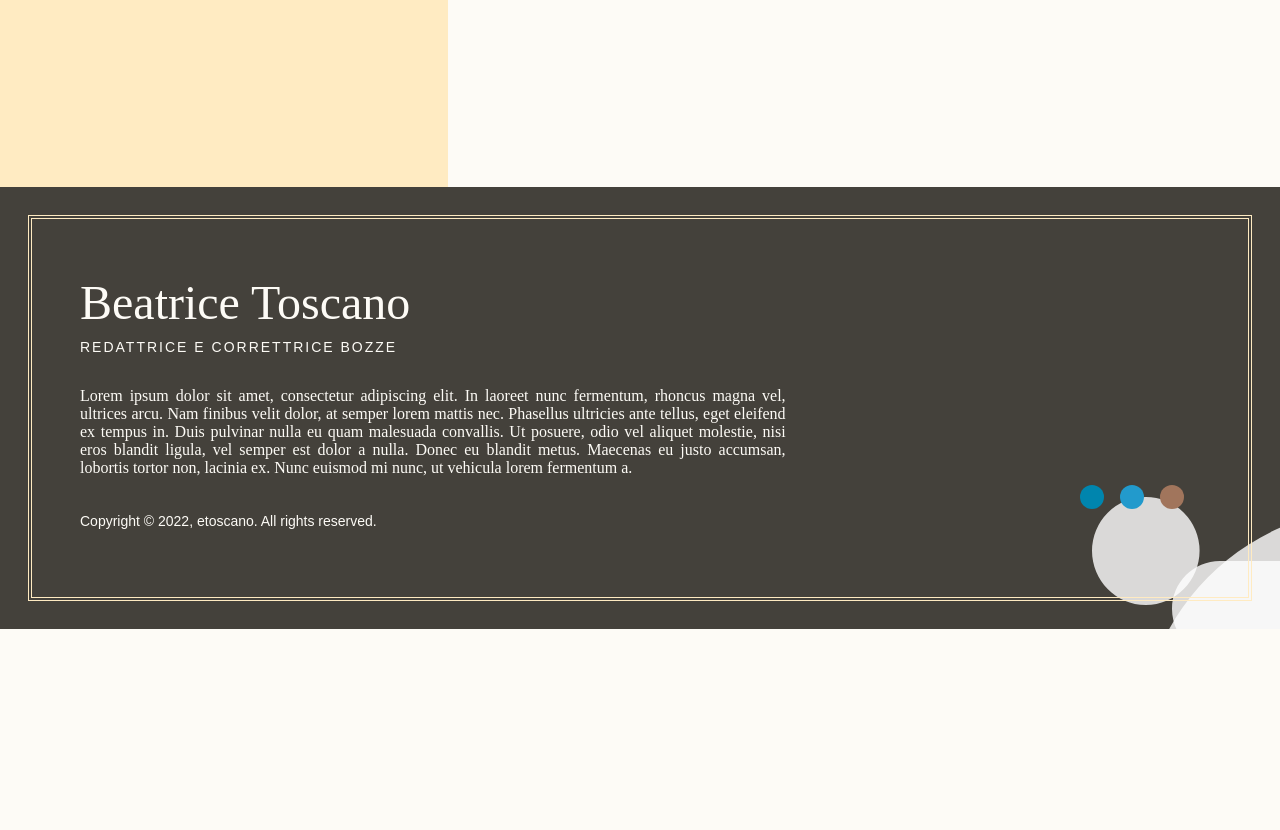
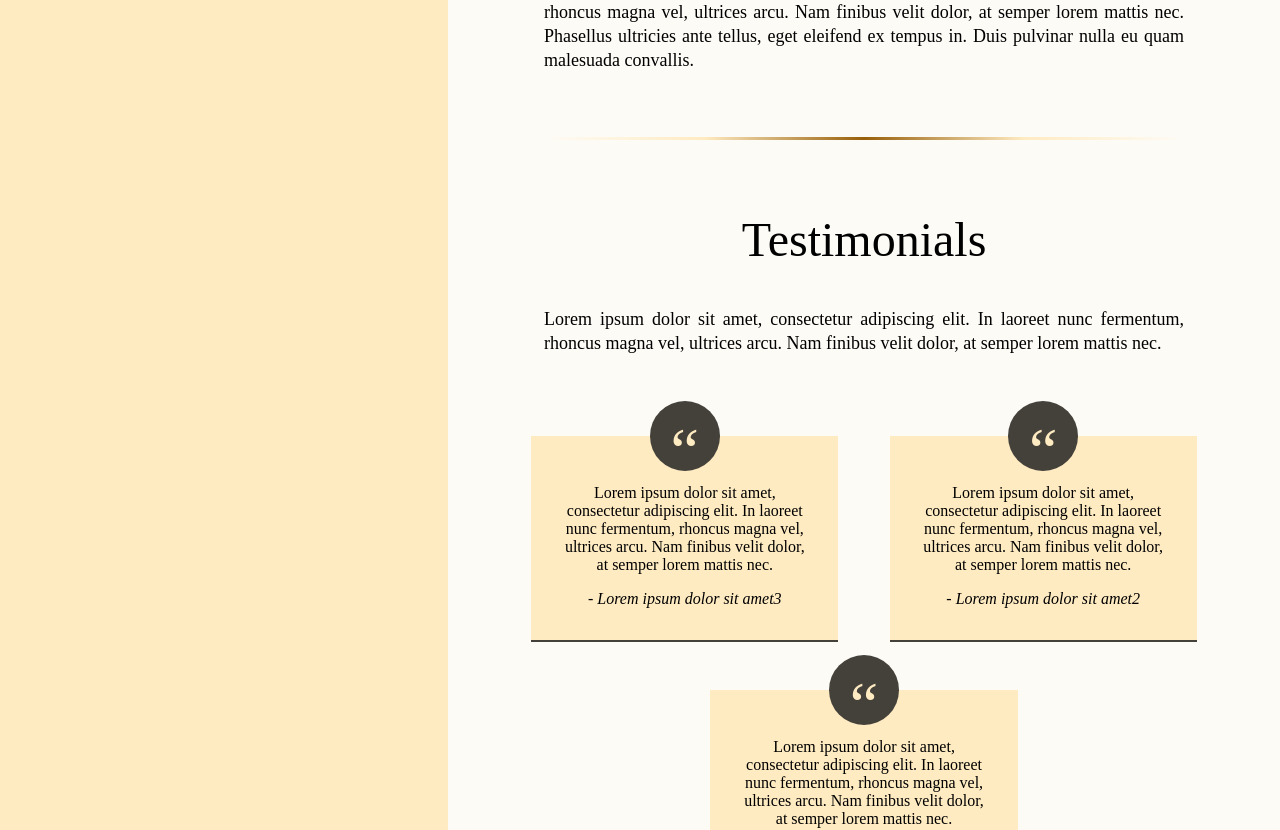
Before and after one commit to btoscano/btoscano.github.io, a React (Create React App) app: page / in a window 1280 px wide. Shown: the part 1342-2172 px from the top of the page. Before the commit the page ends 1971 px from the top, so only its background shows below. Built offline with nearby package versions, Linux system fonts and the light colour scheme.

Commit message:
testimonials

```diff
--- a/src/Components/Footer/Footer.js
+++ b/src/Components/Footer/Footer.js
@@ -18,7 +18,7 @@ function Footer() {
             <p className='footer__paragraph'>{data.footer.description}</p>
 
             <a className='footer__copyright' href="https://github.com/etoscano">
-            Copyright © {(new Date().getFullYear())}, etoscano. All rights reserved.
+            Copyright © {(new Date().getFullYear())}, Beatrice Toscano's Team. All rights reserved.
             </a>
 
         </div>
--- a/src/Dati.js
+++ b/src/Dati.js
@@ -6,9 +6,10 @@ const data = {
   home: {
     subtitle: "Redattrice e correttrice bozze",
     description: "Lorem <a  href='www.google.it'> link</a> <b> dolor sit amet </b>, <strong> consectetur  </strong> adipiscing  <u>elit</u>. In laoreet nunc fermentum, rhoncus magna vel, ultrices arcu. Nam finibus velit dolor, at semper lorem mattis nec. Phasellus ultricies ante tellus, eget eleifend ex tempus in. Duis pulvinar nulla eu quam malesuada convallis. Ut posuere, odio vel aliquet molestie, nisi eros blandit ligula, vel semper est dolor a nulla. Donec eu blandit metus. Maecenas eu justo accumsan, lobortis tortor non, lacinia ex. Nunc euismod mi nunc, ut vehicula lorem fermentum a.",
+    sectionTitle: "Sezione 2",
     secondDescription: "Lorem ipsum dolor sit amet, consectetur adipiscing elit. In laoreet nunc fermentum, rhoncus magna vel, ultrices arcu. Nam finibus velit dolor, at semper lorem mattis nec. Phasellus ultricies ante tellus, eget eleifend ex tempus in. Duis pulvinar nulla eu quam malesuada convallis. Ut posuere, odio vel aliquet molestie, nisi eros blandit ligula, vel semper est dolor a nulla. Donec eu blandit metus. Maecenas eu justo accumsan, lobortis tortor non, lacinia ex. Nunc euismod mi nunc, ut vehicula lorem fermentum a.",
+    quote: "Lorem ipsum dolor sit amet, consectetur adipiscing elit.",
     thirdDescription: "Lorem ipsum dolor sit amet, consectetur adipiscing elit. In laoreet nunc fermentum, rhoncus magna vel, ultrices arcu. Nam finibus velit dolor, at semper lorem mattis nec. Phasellus ultricies ante tellus, eget eleifend ex tempus in. Duis pulvinar nulla eu quam malesuada convallis. ",
-    quote: "Lorem ipsum dolor sit amet, consectetur adipiscing elit.",
     img: "BeatriceToscano.png",
     img1: "lafeltrinelli.png",
     img2: "illeoneverde.png",
@@ -19,6 +20,27 @@ const data = {
   contact: {
     description: "Lorem ipsum dolor sit amet, consectetur adipiscing elit. In laoreet nunc fermentum, rhoncus magna vel, ultrices arcu. Nam finibus velit dolor, at semper lorem mattis nec. Phasellus ultricies ante tellus, eget eleifend ex tempus in. Duis pulvinar nulla eu quam malesuada convallis. Ut posuere, odio vel aliquet molestie, nisi eros blandit ligula, vel semper est dolor a nulla. Donec eu blandit metus. Maecenas eu justo accumsan, lobortis tortor non, lacinia ex. Nunc euismod mi nunc, ut vehicula lorem fermentum a.",
     mail: "btoscano95@gmail.com"
+  },
+  testimonials: {
+    title: "Testimonials",
+    description: "Lorem ipsum dolor sit amet, consectetur adipiscing elit. In laoreet nunc fermentum, rhoncus magna vel, ultrices arcu. Nam finibus velit dolor, at semper lorem mattis nec. ",
+    list: [
+      {
+        index: 0,
+        person: "Lorem ipsum dolor sit amet",
+        description: "Lorem ipsum dolor sit amet, consectetur adipiscing elit. In laoreet nunc fermentum, rhoncus magna vel, ultrices arcu. Nam finibus velit dolor, at semper lorem mattis nec. ",
+      },
+      {
+        index: 1,
+        person: "Lorem ipsum dolor sit amet2",
+        description: "Lorem ipsum dolor sit amet, consectetur adipiscing elit. In laoreet nunc fermentum, rhoncus magna vel, ultrices arcu. Nam finibus velit dolor, at semper lorem mattis nec. ",
+      },
+      {
+        index: 2,
+        person: "Lorem ipsum dolor sit amet3",
+        description: "Lorem ipsum dolor sit amet, consectetur adipiscing elit. In laoreet nunc fermentum, rhoncus magna vel, ultrices arcu. Nam finibus velit dolor, at semper lorem mattis nec. ",
+      },
+    ]
   },
   projects: {
     description: "Lorem ipsum dolor sit amet, consectetur adipiscing elit. In laoreet nunc fermentum, rhoncus magna vel, ultrices arcu. Nam finibus velit dolor, at semper lorem mattis nec. Phasellus ultricies ante tellus, eget eleifend ex tempus in. Duis pulvinar nulla eu quam malesuada convallis. Ut posuere, odio vel aliquet molestie, nisi eros blandit ligula, vel semper est dolor a nulla. Donec eu blandit metus.",
--- a/src/Pages/About/About.scss
+++ b/src/Pages/About/About.scss
@@ -67,10 +67,14 @@
 .entry__wrapper{
     position: relative;
     padding: 32px 64px;
-    margin-bottom: 64px;
+    margin-bottom: 32px;
 
     outline: 4px solid $color-light-2;
     outline-style: double;
+
+    &:hover{
+        outline-color: $color-link;
+    }
 }
 
 .entry__job{
@@ -89,6 +93,10 @@
 }
 .entry__grade, .entry__description{
     padding-bottom: 8px;
+}
+
+.entry__grade{
+    font-weight: 600;
 }
 
 .entry__link{
--- a/src/Pages/Contact/Contact.js
+++ b/src/Pages/Contact/Contact.js
@@ -2,7 +2,7 @@
 import { FontAwesomeIcon } from '@fortawesome/react-fontawesome'
 
 // import '@fortawesome/free-brands-svg-icons'
-import { faFacebookF } from '@fortawesome/free-brands-svg-icons/faFacebookF';
+// import { faFacebookF } from '@fortawesome/free-brands-svg-icons/faFacebookF';
 import { faLinkedinIn } from '@fortawesome/free-brands-svg-icons/faLinkedinIn';
 import { faFacebookMessenger } from '@fortawesome/free-brands-svg-icons/faFacebookMessenger';
 import { faEnvelope } from '@fortawesome/free-solid-svg-icons/faEnvelope';
@@ -22,11 +22,35 @@ function Contact() {
             <h1 className="contact__title">Scrivimi</h1>
             <p className="contact__paragraph">{data.contact.description} </p>
 
-            <div className='contact__linkWrapper' >
+            {/* <div className='contact__linkWrapper' >
               <a className='contact__link' href="mailto:btoscano95@gmail.com">
                 <FontAwesomeIcon className="contact__social" icon={faEnvelope} /> {data.contact.mail}
               </a>
-            </div>
+            </div> */}
+
+            <nav>
+            <ul className="contact__socialList">
+            <li>
+                <a className='contact__link' href="https://www.linkedin.com/in/beatrice-toscano/">
+                <FontAwesomeIcon className="contact__social contact__social--linkedin" icon={faLinkedinIn} />
+                LinkedIn
+                </a>
+              </li>
+              <li>
+                {/* TODO link */}
+                <a className='contact__link' href="#">
+                <FontAwesomeIcon className="contact__social contact__social--messenger" icon={faFacebookMessenger} />
+                Messenger
+                </a>
+              </li>
+              <li>
+                <a className='contact__link' href="mailto:btoscano95@gmail.com">
+                <FontAwesomeIcon className="contact__social contact__social--email" icon={faEnvelope} />
+                Email
+                </a>
+              </li>
+          </ul>
+        </nav>
 
         </div>
 
--- a/src/Pages/Contact/Contact.scss
+++ b/src/Pages/Contact/Contact.scss
@@ -45,13 +45,76 @@
     padding: 0 64px;
 }
 
+// .contact__link{
+//     border-radius: 50;
+//     padding: 16px;
+//     // background-color: yellow;
+//     background-color: $color-light-2;
+// }
+
+// .contact__social{
+//     margin-right: 16px;
+// }
+
+
+
+.contact__socialList{
+    display: flex;
+    justify-content: center;
+}
+
 .contact__link{
-    border-radius: 50;
-    padding: 16px;
-    // background-color: yellow;
-    background-color: $color-light-2;
+    display: block;
+    height: 80px;
+    display: flex;
+    justify-content: space-between;
+    flex-direction: column;
+    align-items: center;
+    width: 150px;
+    @extend %occhiello--small;
 }
 
 .contact__social{
-    margin-right: 16px;
+    width: 24px;
+    height: 24px;
+    padding: 12px;
+    line-height: 50px;
+    text-align: center;
+    color: #FFF;
+    color: rgba(255, 255, 255, 0.8);
+    -webkit-transition: all 0.3s ease-in-out;
+    -moz-transition: all 0.3s ease-in-out;
+    -ms-transition: all 0.3s ease-in-out;
+    -o-transition: all 0.3s ease-in-out;
+    transition: all 0.3s ease-in-out;
+    border-radius: 50%;
+
+
+    &:hover, &:active {
+        color: #FFF;
+        -webkit-box-shadow: 1px 1px 3px #333;
+        -moz-box-shadow: 1px 1px 3px #333;
+        box-shadow: 1px 1px 3px #333;
+        -webkit-transform: scale(1.1);
+        -moz-transform: scale(1.1);
+        -ms-transform: scale(1.1);
+        -o-transform: scale(1.1);
+        transform: scale(1.1);
+    }
+
+    &.contact__social--facebook{
+        background-color:#3C599F;
+    }
+    &.contact__social--linkedin{
+        background-color:#0085AE;
+    }
+
+    &.contact__social--messenger{
+        background-color:#229ACC;
+    }
+
+    &.contact__social--email{
+        background-color:#A1755C;
+    }
+
 }
--- a/src/Pages/Home/Home.js
+++ b/src/Pages/Home/Home.js
@@ -4,6 +4,24 @@ import parse from 'html-react-parser';
 function Parser(props){
     return parse(props.toParse);
 }
+
+
+function Testimonials({ source }) {
+    return (
+      <>
+        {source ? (
+          <ul className="testimonial__list">
+            {[...source].reverse().map((listitem) => (
+              <li className="testimonial__item" key={listitem.index}>
+                  <p>{listitem.description} </p>
+                  <p className="testimonial__person" >- {listitem.person} </p>
+              </li>
+            ))}
+          </ul>
+        ) : null}
+      </>
+    );
+  }
 
 function Home() {
   return  <div className="home">
@@ -31,6 +49,8 @@ function Home() {
 
                     <hr className="home__line"></hr>
 
+                    <h2 className="home__sectionTitle">{data.home.sectionTitle}</h2>
+
                     <p  className="home__description">
                         <Parser toParse={data.home.secondDescription} />
                     </p>
@@ -41,6 +61,16 @@ function Home() {
                         <Parser toParse={data.home.thirdDescription} />
                     </p>
 
+                    <hr className="home__line"></hr>
+
+                    <h2 className="home__sectionTitle">{data.testimonials.title}</h2>
+
+                    <p  className="home__description">
+                        <Parser toParse={data.testimonials.description} />
+                    </p>
+
+                    <Testimonials source={data.testimonials.list} />
+
                 </div>
 
             </section>
--- a/src/Pages/Home/Home.scss
+++ b/src/Pages/Home/Home.scss
@@ -36,6 +36,14 @@ section:nth-child(even)
     padding: 32px;
     flex: 65%;
 }
+
+.home__sectionTitle{
+    margin-top: 64px;
+    @extend %h2;
+    margin-bottom: 32px;
+    text-align: center;
+}
+
 
 .home__title{
     margin-top: 64px;
@@ -111,3 +119,42 @@ section:nth-child(even)
     &:hover{
     }
 }
+
+.testimonial__list{
+    display: flex;
+    justify-content: space-evenly;
+    flex-wrap: wrap;
+    position: relative;
+    text-align: center;
+}
+
+.testimonial__item{
+    max-width: 40%;
+    background-color: $color-light-2;
+    padding: 32px;
+    padding-top: 48px;
+    margin-top: 48px;
+    position: relative;
+    border-bottom: 2px solid $color-brown-grey;
+
+    &::after{
+        content: '“';
+        font-size: 64px;
+        line-height: 100px;
+        text-align: center;
+        color: $color-light-2;
+        position: absolute;
+        width: 70px;
+        height: 70px;
+        border-radius: 50%;
+        top: -35px;
+        background-color: $color-brown-grey;
+        left: 50%;
+        margin-left: -35px;
+
+    }
+}
+.testimonial__person{
+    margin-top: 16px;
+    font-style: italic;
+}
```
